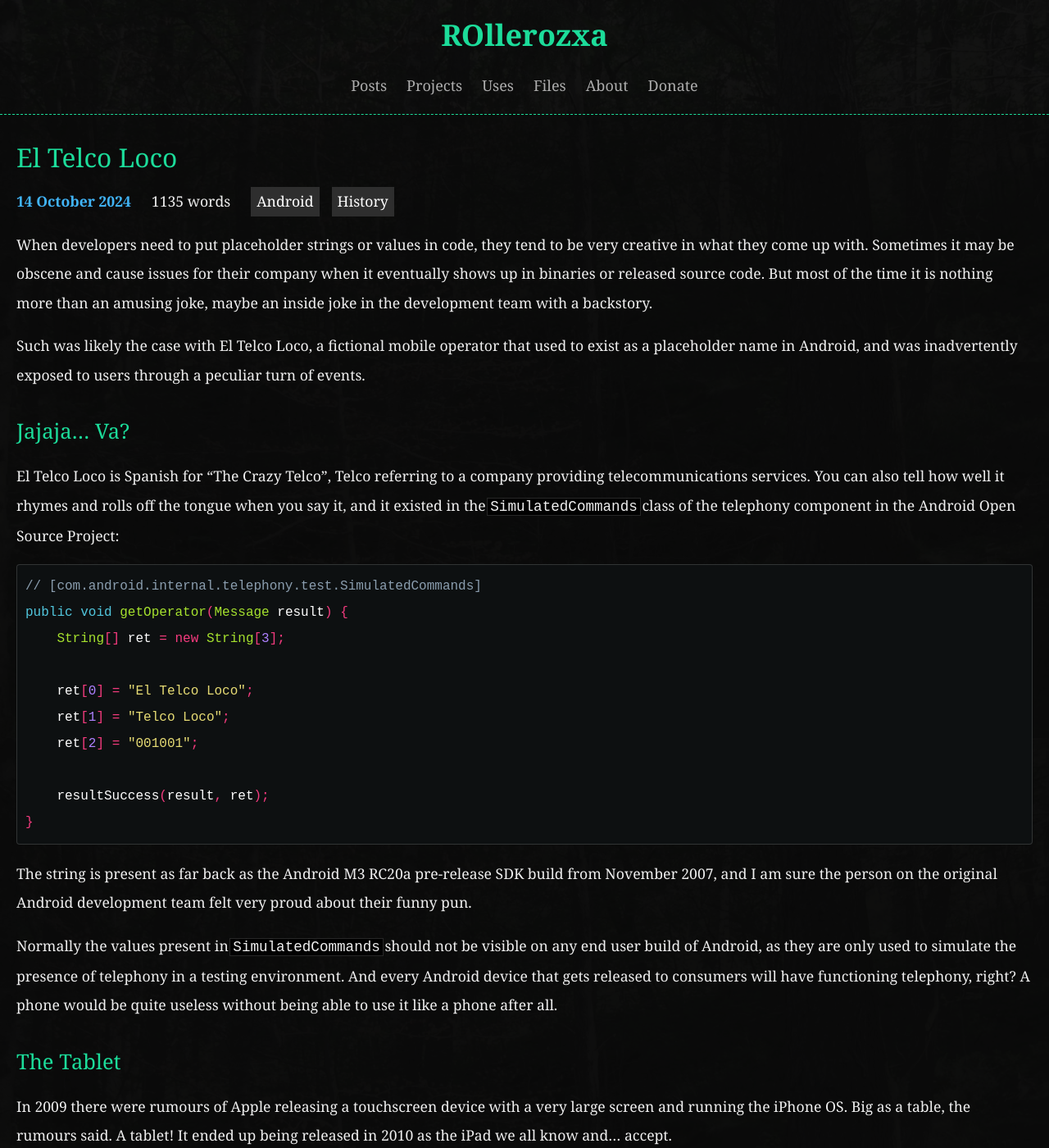
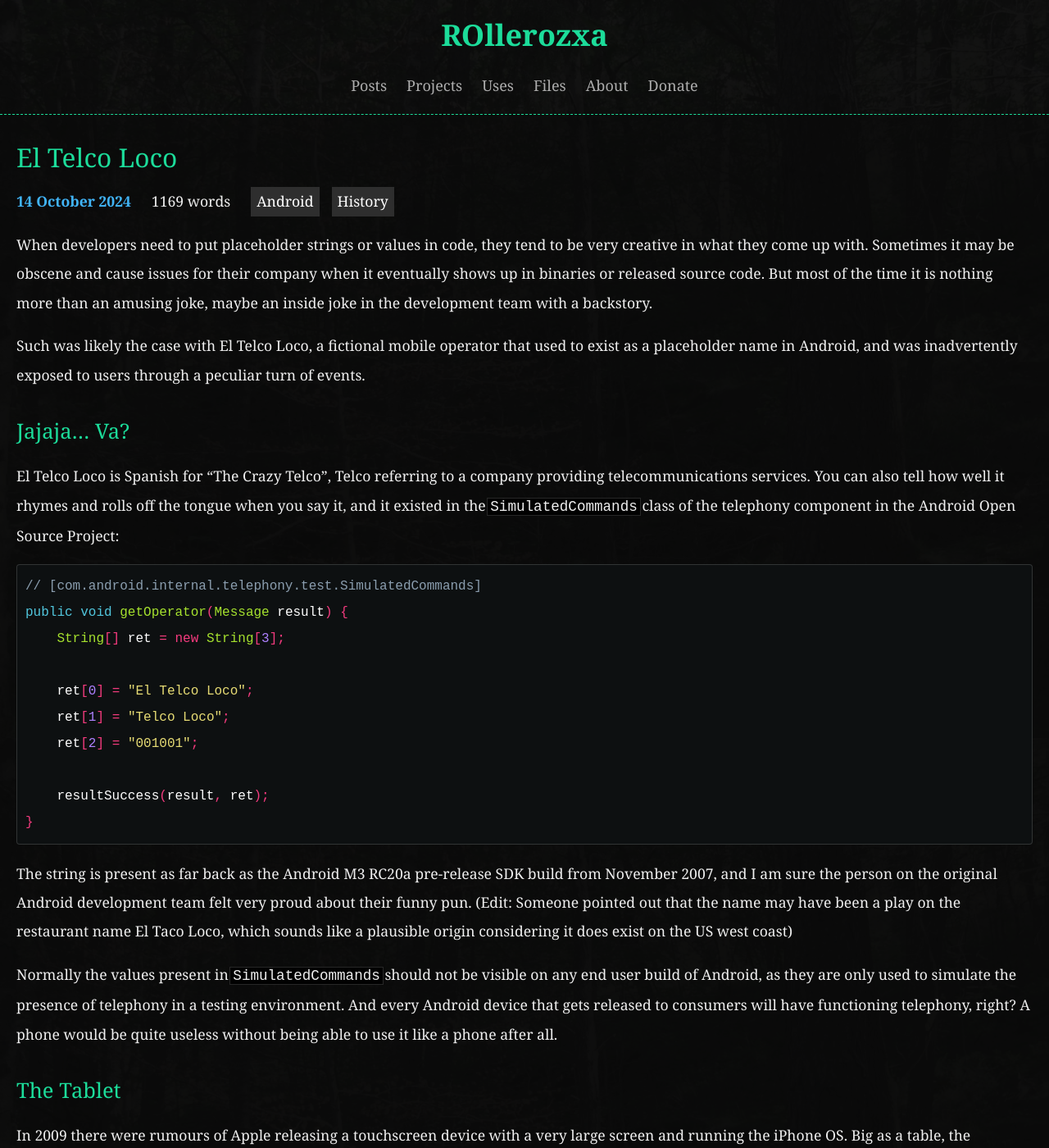
Before and after one commit to rollerozxa/voxelmanip.se, a Jekyll site: the page built from _posts/2024-10-14-el-telco-loco.md, in a window 1280 px wide and 1400 px high. Shown: the whole window at 82% size. Built offline with Jekyll 4.4.1, drawn with Linux system fonts in a browser that asks for light colours.

Commit message:
Minor amendment to the El Telco Loco article

````diff
--- a/_posts/2024-10-14-el-telco-loco.md
+++ b/_posts/2024-10-14-el-telco-loco.md
@@ -26,7 +26,7 @@
 }
 ```
 
-The string is present as far back as the Android M3 RC20a pre-release SDK build from November 2007, and I am sure the person on the original Android development team felt very proud about their funny pun.
+The string is present as far back as the Android M3 RC20a pre-release SDK build from November 2007, and I am sure the person on the original Android development team felt very proud about their funny pun. (Edit: Someone pointed out that the name may have been a play on the restaurant name El Taco Loco, which sounds like a plausible origin considering it does exist on the US west coast)
 
 Normally the values present in `SimulatedCommands` should not be visible on any end user build of Android, as they are only used to simulate the presence of telephony in a testing environment. And every Android device that gets released to consumers will have functioning telephony, right? A phone would be quite useless without being able to use it like a phone after all.
 
````
